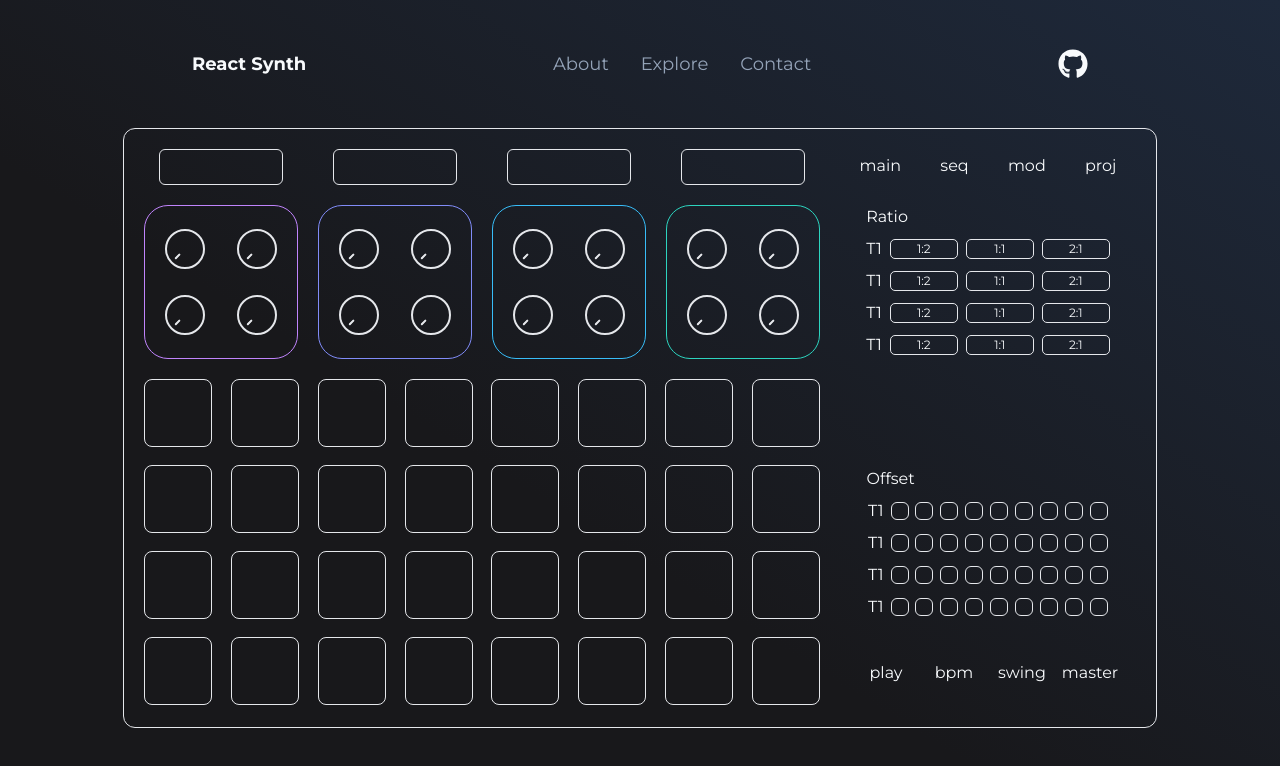
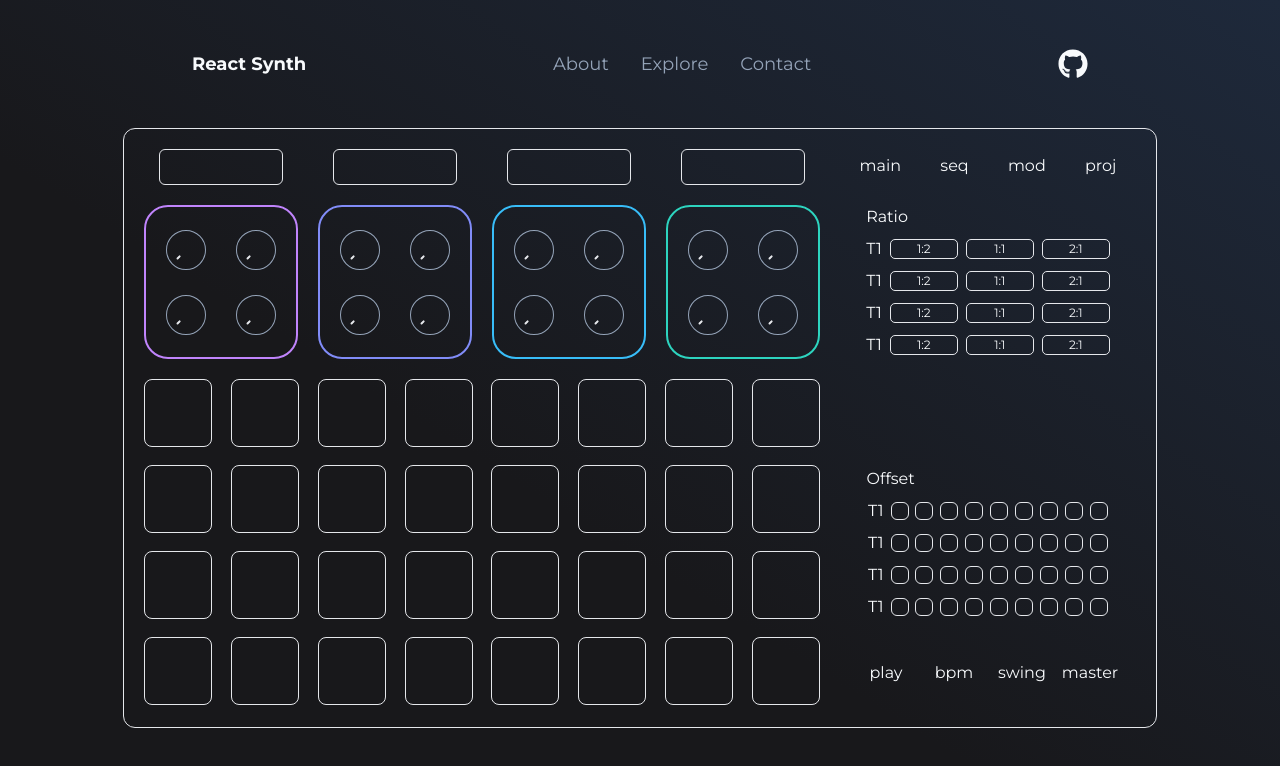
Before and after one commit to vybukhivka/react-synth, a React (Vite) app: page /synth in a window 1280 px wide. Shown: the top 766 px of the page. Built offline with nearby package versions, Linux system fonts and the light colour scheme.

Commit message:
knobs colors and dot styles

```diff
--- a/src/components/synth/Tracks/Track.tsx
+++ b/src/components/synth/Tracks/Track.tsx
@@ -10,7 +10,7 @@ const Track:React.FC<TrackProps> = ({className}) => {
     <>
       <div className="flex flex-col items-center justify-between">
         <div className="h-[36px] w-[124px] rounded-md border"></div>
-        <div className={cn("border flex h-[154px] w-[154px] flex-wrap items-center justify-between gap-[20px] rounded-3xl p-[20px]", className)}>
+        <div className={cn("border-2 flex h-[154px] w-[154px] flex-wrap items-center justify-between gap-[20px] rounded-3xl p-[20px]", className)}>
           <Knob />
           <Knob />
           <Knob />
--- a/src/components/ui/Knob/Knob.tsx
+++ b/src/components/ui/Knob/Knob.tsx
@@ -1,6 +1,6 @@
 import { useEffect, useRef, useState } from 'react';
 
-function Knob() {
+const Knob:React.FC = () => {
   const [rotate, setRotate] = useState(-45);
   const [isRotating, setIsRotating] = useState(false);
   const rotateRef = useRef(-45);
@@ -53,9 +53,9 @@ function Knob() {
         ref={knobRef}
         onMouseDown={startRotate}
         style={{ transform: `rotate(${rotate}deg)`, userSelect: 'none' }}
-        className="flex h-[40px] w-[40px] origin-center items-center justify-start rounded-full border-2 bg-transparent p-1"
+        className="flex h-[40px] w-[40px] origin-center items-center justify-start rounded-full border border-slate-400 bg-transparent p-[6px]"
       >
-        <div className="h-[2px] w-[7px] rounded-lg border bg-white"></div>
+        <div className="h-[2px] w-[5px] rounded-lg border bg-white"></div>
       </div>
     </>
   );
```
